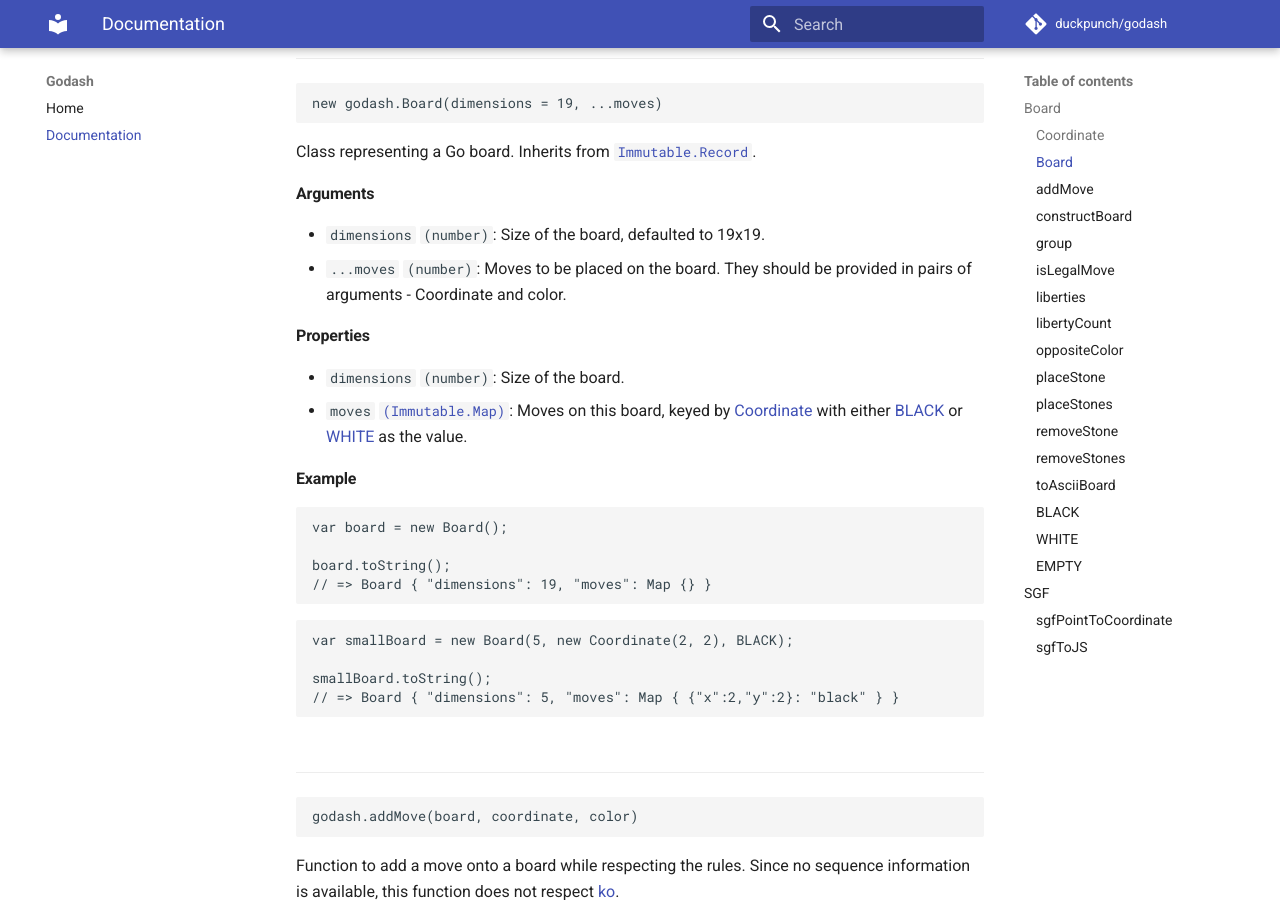
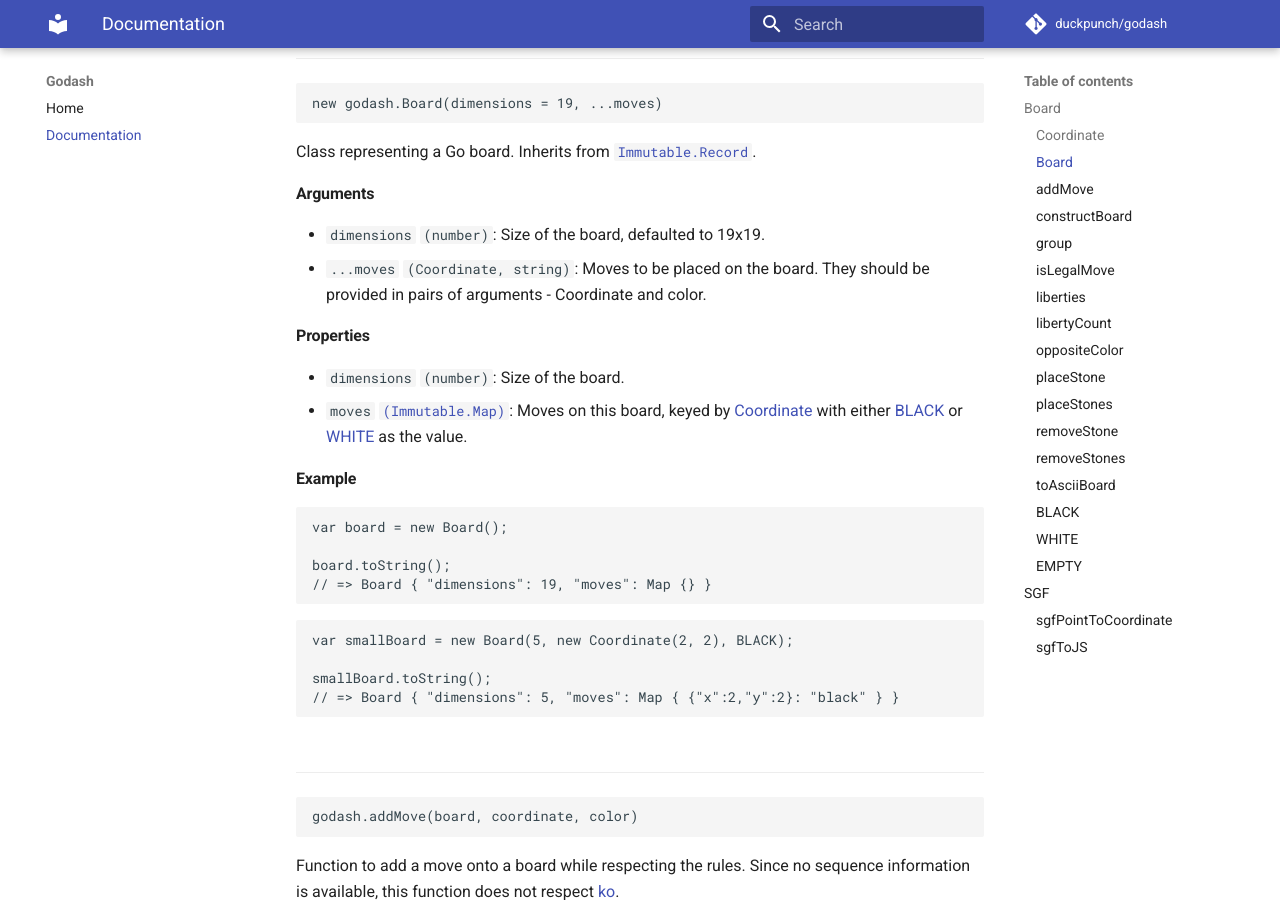
Before and after one commit to duckpunch/godash, an MkDocs documentation site: the page built from docs/documentation.md, in a window 1280 px wide and 900 px high, scrolled down 859 px. Built offline with MkDocs 1.6.1 and Material for MkDocs 9.7.7, drawn with Linux system fonts in a browser that asks for light colours; comment, search, counter and statistics services are not loaded; old or Windows-style settings are respelled for this version of MkDocs.

Commit message:
typos and stuff

```diff
--- a/docs/documentation.md
+++ b/docs/documentation.md
@@ -49,8 +49,8 @@ Class representing a Go board.  Inherits from [`Immutable.Record`][imm-record].
 #### Arguments
 
 * `dimensions` `(number)`: Size of the board, defaulted to 19x19.
-* `...moves` `(number)`: Moves to be placed on the board.  They should be
-  provided in pairs of arguments - Coordinate and color.
+* `...moves` `(Coordinate, string)`: Moves to be placed on the board.  They
+  should be provided in pairs of arguments - Coordinate and color.
 
 #### Properties
 
```
Also changed, not shown: README.md (+1 -1 lines).
